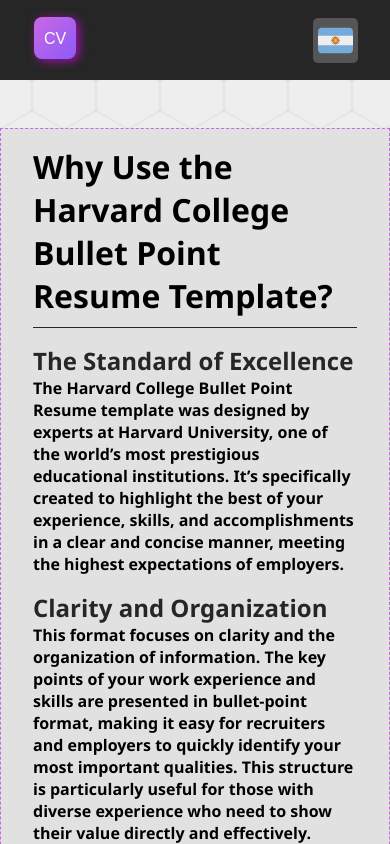
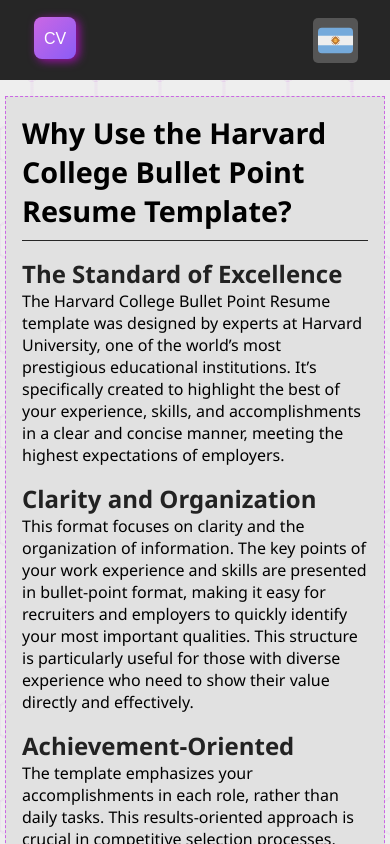
Before and after one commit to mvazquezmartin/cv_generator, a React (Vite) app: page /faq in a window 390 px wide. Shown: the top 844 px of the page. Built offline with nearby package versions, Linux system fonts and the light colour scheme; what @react-pdf/renderer would draw is missing.

Commit message:
feat: add responsives in faq

```diff
--- a/src/components/Footer/footer.css
+++ b/src/components/Footer/footer.css
@@ -3,9 +3,9 @@
   flex-direction: column;
   justify-content: center;
   align-items: center;
-  row-gap: 1rem;
+  row-gap: 5rem;
   background: #262626;
-  height: 25dvh;
+  height: 30dvh;
   color: #e1e1e1;
   position: relative;
 
@@ -68,7 +68,12 @@
     & {
       .bg-absolute {
         height: 200px;
-        bottom: 190px;
+        bottom: 240px;
+      }
+      .faq{
+        margin: 0 1rem;
+        font-size: 1rem;
+        text-align: center;
       }
     }
   }
--- a/src/pages/Faq/Faq.css
+++ b/src/pages/Faq/Faq.css
@@ -13,7 +13,6 @@
     flex-direction: column;
     align-items: start;
     justify-content: center;
-    /* row-gap: 1rem; */
     width: 100%;
     border: 1px dashed #cb67e4;
     padding: 1rem 2rem;
@@ -23,7 +22,7 @@
       display: block;
       border-bottom: 1px solid #262626;
       padding-bottom: 10px;
-      font-size: 2em;
+      font-size: 2rem;
       margin-inline-start: 0px;
       margin-inline-end: 0px;
       font-weight: bold;
@@ -33,7 +32,7 @@
 
     .faq-subtitle {
       margin-top: 1rem;
-      color: #262626;
+      color: #222222;
     }
     p {
       font-weight: 600;
@@ -65,4 +64,24 @@
       }
     }
   }
+  @media (width <= 600px) {
+    & {
+      padding: 1rem 5px;
+      .faq-section {
+        padding: 1rem;
+        .faq-title {
+          font-size: 1.8rem;
+        }
+        p {
+          font-weight: 400;
+        }
+      }
+
+      .home-action-btn {
+        .btn-start {
+          margin: 1rem 0;
+        }
+      }
+    }
+  }
 }
```
